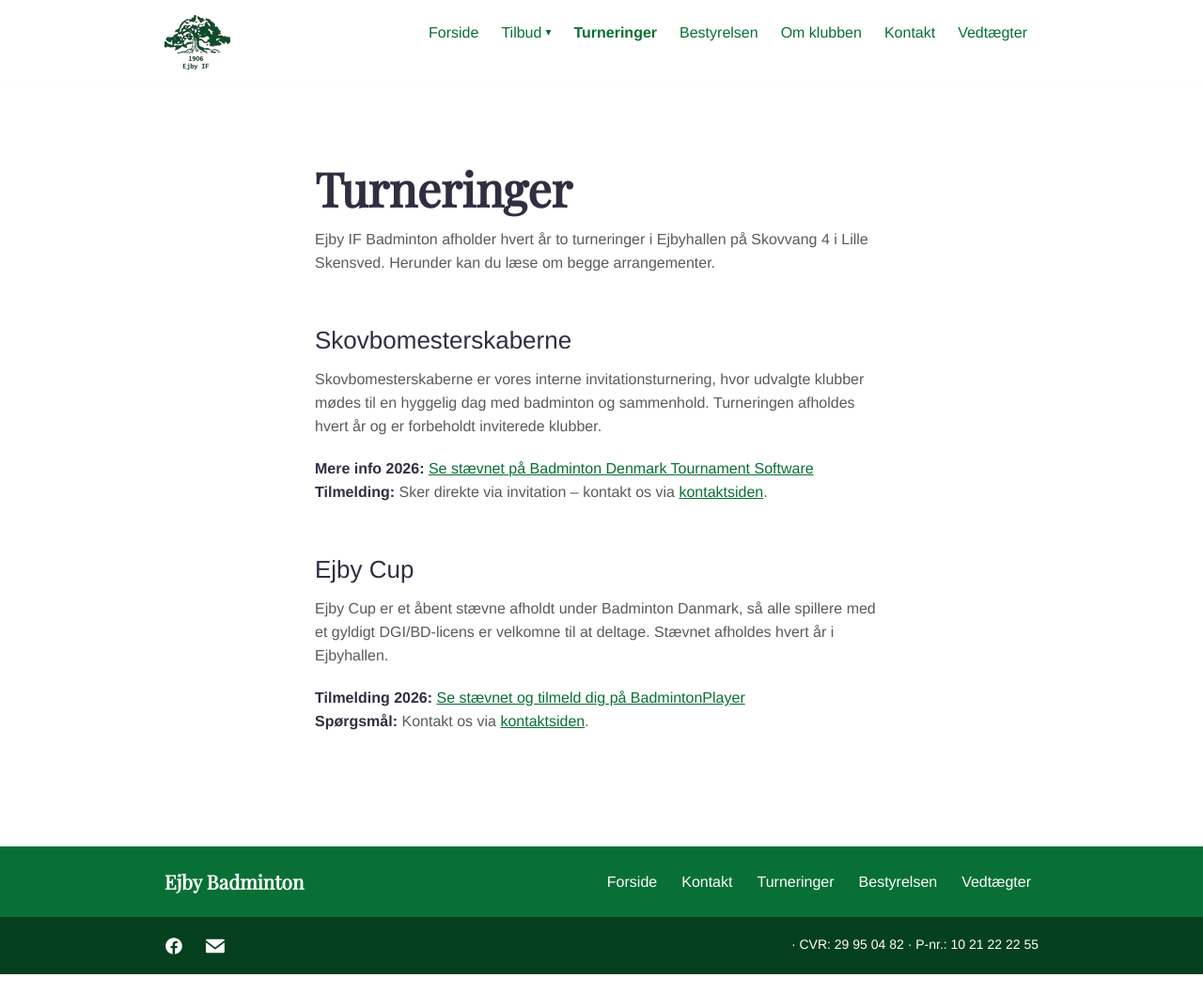
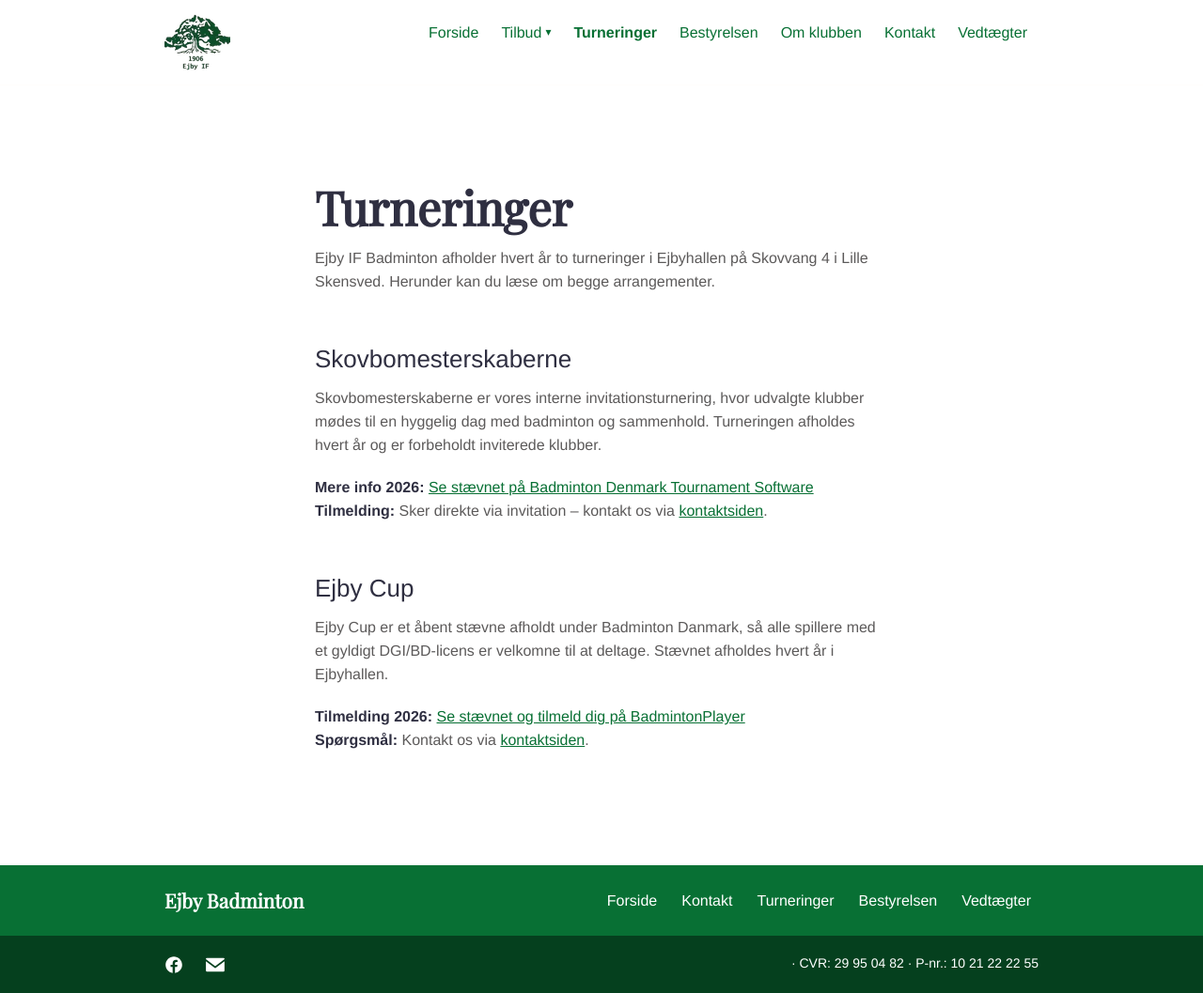
Before and after one commit to Ejby-badminton/web-site, a Jekyll site: the page built from indhold/sider/turneringer.md, in a window 1280 px wide. Shown: the whole page at 94% size. Built offline with Jekyll 4.4.1, drawn with Linux system fonts in a browser that asks for light colours.

Commit message:
fix: standardiser toppadding og tilføj page.bodyClass til body-tag

```diff
--- a/_layouts/contact.html
+++ b/_layouts/contact.html
@@ -4,7 +4,7 @@
 bodyClass: "page-contact"
 ---
 
-<div class="container pb-6 pt-4 pt-md-8 pb-md-10">
+<div class="container pb-6 pt-6 pt-md-10 pb-md-10">
     <div class="row justify-content-center">
         <div class="col-12 col-md-8">
             <div class="service service-single">
--- a/_layouts/default.html
+++ b/_layouts/default.html
@@ -38,7 +38,7 @@
   {% include structured-data.html %}
 </head>
 
-<body class='page {{layout.bodyClass}}'>
+<body class='page {{layout.bodyClass}} {{page.bodyClass}}'>
   <a class="skip-link" href="#main-content">Spring til indhold</a>
   {% include main-menu-mobile.html %}
   <div id="wrapper" class="wrapper">
--- a/_layouts/page.html
+++ b/_layouts/page.html
@@ -3,7 +3,7 @@
 bodyClass: "page-basic"
 ---
 
-<div class="container pb-6 pt-4 pt-md-8 pb-md-10">
+<div class="container pb-6 pt-6 pt-md-10 pb-md-10">
     {% assign column_class = "col-12 col-md-8" %}
     {% if page.full_width %}
         {% assign column_class = "col-12 col-lg-11 col-xl-10" %}
```
